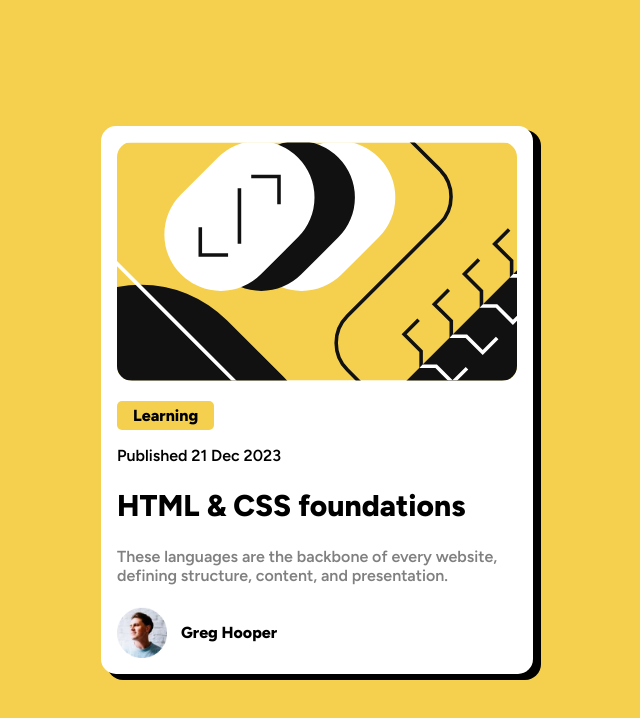
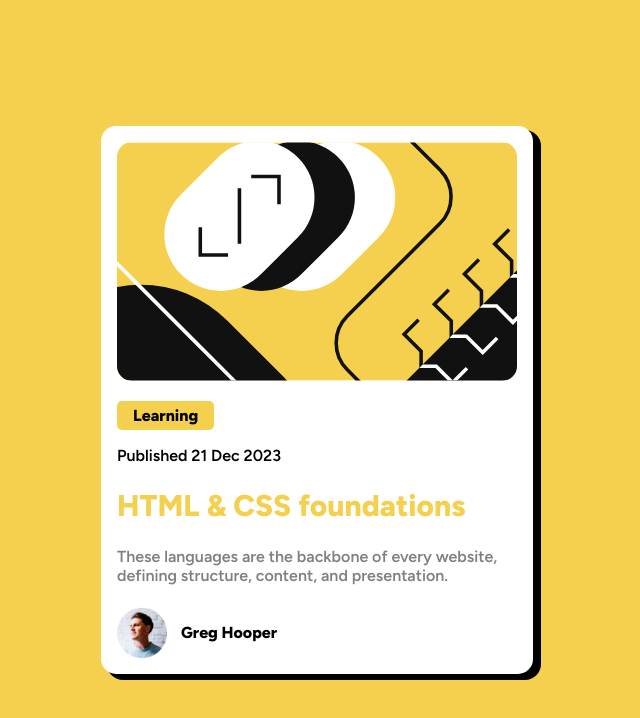
Before and after one commit to Auntapza/Blog-preview-card, a plain HTML site: page index.html in a window 1280 px wide. In both pictures the pointer is over the element "HTML & CSS foundations". Shown: the whole page, without its empty margins (323-963 px from the left). Drawn offline with Linux system fonts and the light colour scheme.

Commit message:
Update style.css

```diff
--- a/style.css
+++ b/style.css
@@ -56,7 +56,7 @@ body {
     margin-bottom: 1.4rem;
 }
 
-.card-body > h4:hover {
+.card-body > h1:hover {
     color: hsl(47, 88%, 63%);
 }
 
```
